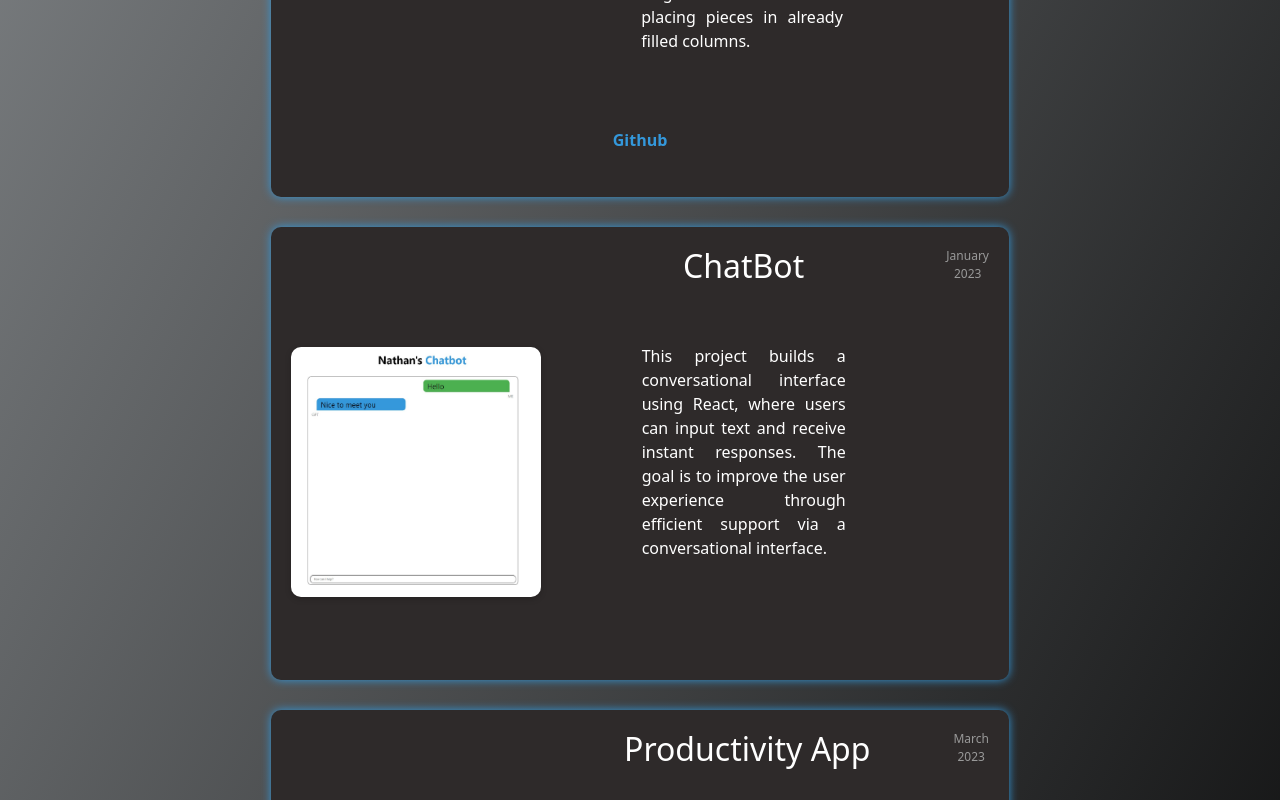
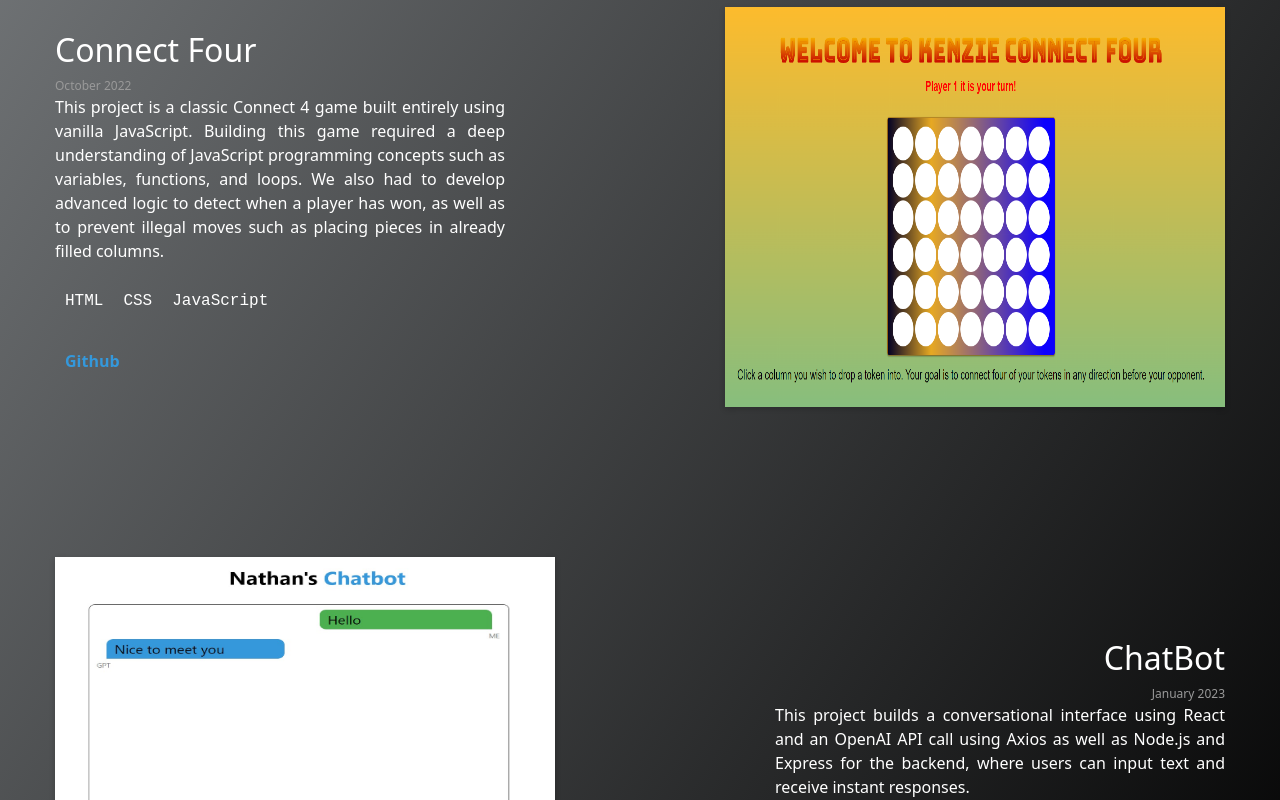
Before and after one commit to NathanielGrandinette/MyPortfolio, a React (Create React App) app: page /projects in a window 1280 px wide. Shown: the part 800-1600 px from the top of the page. Built offline with nearby package versions, Linux system fonts and the light colour scheme.

Commit message:
Updated projects page

```diff
--- a/src/pages/projects/projects.css
+++ b/src/pages/projects/projects.css
@@ -3,57 +3,88 @@
   display: flex;
   justify-content: space-between;
   flex-wrap: wrap;
-  max-width: 60%;
+  min-width: 80%;
+  min-height: 500px;
+  margin-top: 50px;
 }
 
 .timeline-events {
+  width: 100%;
+  min-height: 500px !important;
   padding: 20px;
-  background-color: #2e2a2a;
   color: white;
   border-radius: 10px;
-  box-shadow: 0px 0px 10px #3498db;
+}
+
+.port-img {
+  width: 500px;
+  height: 400px;
+  z-index: -1;
+}
+
+.project-description {
+  max-width: 75%;
+}
+
+.project-details {
+  height: 450px;
+  max-width: 600px;
+  display: flex;
+  flex-direction: column;
+  align-items: flex-end;
+  justify-content: center;
+}
+
+.project-skills {
+  font-family: monospace;
+  display: flex;
+  justify-content: space-around;
+}
+
+.timeline-event-image {
 }
 
 .timeline-events:hover {
-  transform: scale(1.02);
-  box-shadow: 2px 2px 15px #3498db;
 }
 
 @media screen and (min-width: 0px) {
   .timeline-event-image img {
-    border-radius: 10px;
     box-shadow: 0 2px 6px rgba(0, 0, 0, 0.2);
   }
 }
 
 @media screen and (min-width: 801px) {
   .timeline-event-image img {
-    border-radius: 10px;
     box-shadow: 0 2px 6px rgba(0, 0, 0, 0.2);
-    margin-top: 40%;
   }
 }
 
 .project-links {
   display: flex;
-  width: 50%;
-  margin: 0 auto;
   justify-content: space-around;
   font-weight: bolder;
-  padding: 25px;
 }
 
 .project-links a {
   text-decoration: none;
   color: #3498db;
+  margin: 10px;
 }
 
 .timeline-event-content {
-
   display: flex;
-  flex-wrap: nowrap;
+  align-items: center;
+  height: fit-content;
+  justify-content: space-around;
 }
 
+.timeline-event:nth-child(3) .timeline-events .timeline-event-content {
+  flex-direction: row-reverse;
+}
+
+.timeline-event:nth-child(3) .timeline-events .timeline-event-content .project-details {
+  align-items: flex-start;
+}
 
 .timeline-event-date {
   font-size: 12px;
@@ -62,7 +93,6 @@
 
 .timeline-event {
   border-radius: 10px;
-  padding: 15px;
 }
 
 @media only screen and (max-width: 800px) {
--- a/src/pages/projects/projects.js
+++ b/src/pages/projects/projects.js
@@ -4,25 +4,28 @@ import './projects.css';
 const Projects = () => {
     const events = [
         {
+            name: "Productivity App",
+            image: 'productivity.jpg',
+            description: "This project is focused on developing a todo list app that provides a streamlined and intuitive interface for managing tasks and staying organized using React. We used Oauth2 to allow users to sign in using a google account as well as JSON web tokens and requireAuth middleware for user authentication and authorization. Tasks and notes are stored in a MongoDB database as well as account settings.",
+            skillsUsed: ["React", "Express", "Axios", "Node.js", "Oauth2", "JWT-Tokens"],
+            date: "March 2023",
+            github: 'https://github.com/TimothyDanfield/Agenda-X-Productivity',
+            live: 'https://agendaxproductivity.herokuapp.com/'
+        },
+        {
             name: "Connect Four",
             image: 'connect4.png',
-            description: "This project is a classic Connect 4 game built entirely using vanilla JavaScript. The game features a simple and intuitive user interface that allows players to quickly and easily place their pieces on the board and compete against each other. Building this game required a deep understanding of JavaScript programming concepts such as variables, functions, and loops. We also had to develop advanced logic to detect when a player has won, as well as to prevent illegal moves such as placing pieces in already filled columns. ",
+            description: "This project is a classic Connect 4 game built entirely using vanilla JavaScript. Building this game required a deep understanding of JavaScript programming concepts such as variables, functions, and loops. We also had to develop advanced logic to detect when a player has won, as well as to prevent illegal moves such as placing pieces in already filled columns. ",
+            skillsUsed: ["HTML", "CSS", "JavaScript"],
             date: "October 2022",
             github: 'https://github.com/KenzieAcademy-Students/teamwork-assessment-connect-four-NathanielGrandinette',
         },
         {
             name: "ChatBot",
             image: 'chatbot.jpg',
-            description: "This project builds a conversational interface using React, where users can input text and receive instant responses. The goal is to improve the user experience through efficient support via a conversational interface.",
+            description: "This project builds a conversational interface using React and an OpenAI API call using Axios as well as Node.js and Express for the backend, where users can input text and receive instant responses.",
+            skillsUsed: ["React", "Express", "Axios", "OpenAI", "Node.js"],
             date: "January 2023"
-        },
-        {
-            name: "Productivity App",
-            image: 'productivity.jpg',
-            description: "This project is focused on developing a todo list app that provides a streamlined and intuitive interface for managing tasks and staying organized. Using React, we have built a powerful and user-friendly app that allows users to easily create and manage multiple todo lists, add and complete tasks, and set reminders to stay on top of deadlines. The goal of this project is to provide a better user experience by making it easy to stay organized and on top of tasks. Rather than relying on traditional pen and paper lists or complex project management software, our app provides a simple and efficient solution that can be accessed from anywhere.",
-            date: "March 2023",
-            github: 'https://github.com/TimothyDanfield/Agenda-X-Productivity',
-            live: 'https://agendaxproductivity.herokuapp.com/'
         },
     ]
     return (
@@ -33,18 +36,21 @@ const Projects = () => {
                     <div className='timeline-events'>
                         <div className="timeline-event-content">
                             <div className="timeline-event-image">
-                                <img src={event.image} alt={event.name} style={{ height: 250, width: 250 }} />
+                                <img src={event.image} alt={event.name} className='port-img' />
                             </div>
-                            <div>
+                            <div className='project-details'>
                                 <h2>{event.name}</h2>
-                                <p style={{ padding: '50px', textAlign: 'justify', textJustify: 'inter-word', width: '75%', margin: '0 auto' }}>{event.description}</p>
+                                <div className="timeline-event-date">{event.date}</div>
+                                <p className='project-description' style={{ textAlign: 'justify', textJustify: 'inter-word' }}>{event.description}</p>
+                                <p className='project-skills'>{event.skillsUsed.map((skill) => (
+                                    <p style={{margin: '10px'}}>{skill} </p>
+                                ))}
+                                </p>
+                                <div className='project-links'>
+                                    {event.github ? <a href={event.github} target="_blank">Github</a> : ''}
+                                    {event.live ? <a href={event.live} target="_blank">Live</a> : ''}
+                                </div>
                             </div>
-                            <div className="timeline-event-date">{event.date}</div>
-
-                        </div>
-                        <div className='project-links'>
-                            {event.github ? <a href={event.github} target="_blank">Github</a> : '' }
-                            {event.live ? <a href={event.live} target="_blank">Live</a> : ''}
                         </div>
                     </div>
                 </div>
```
